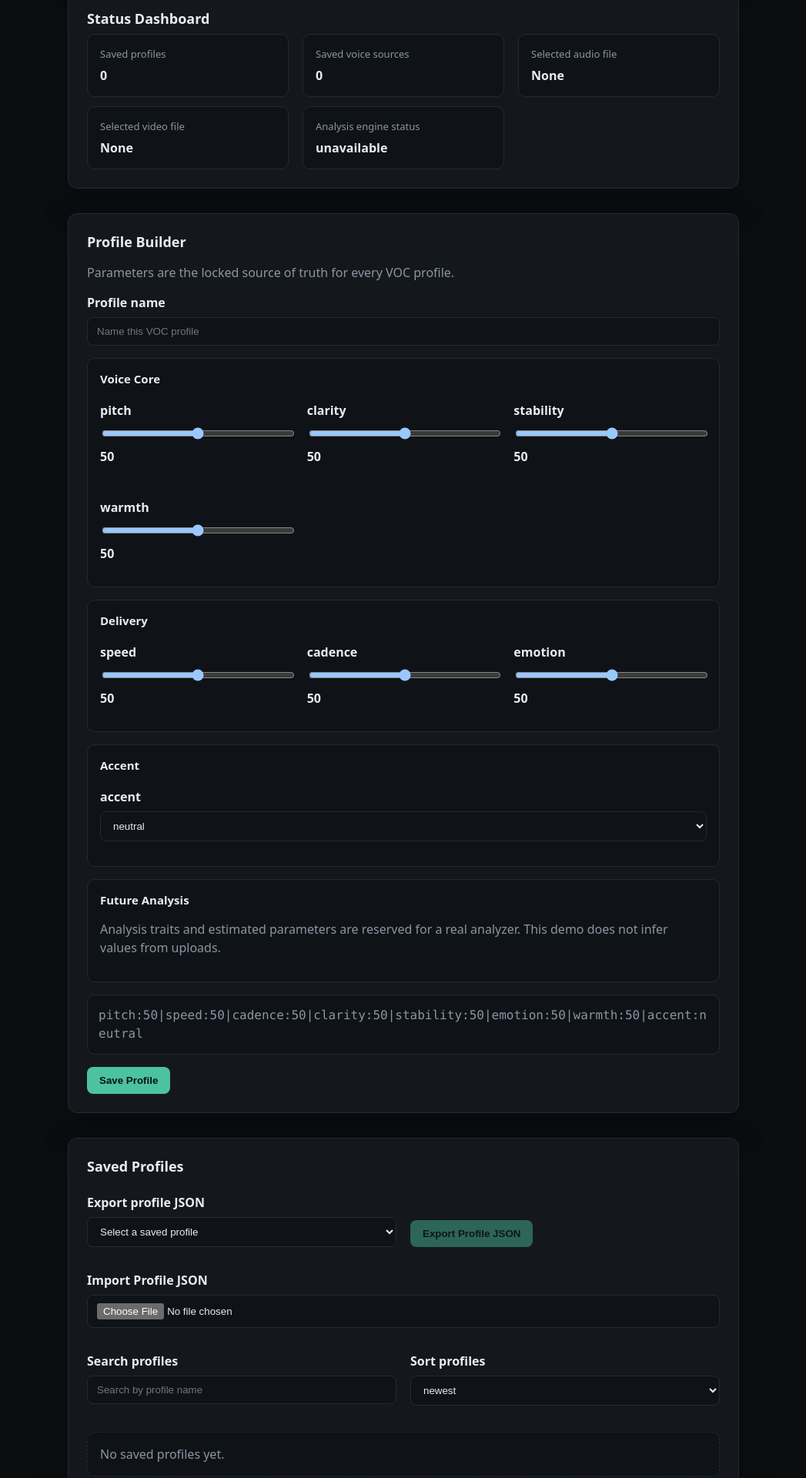
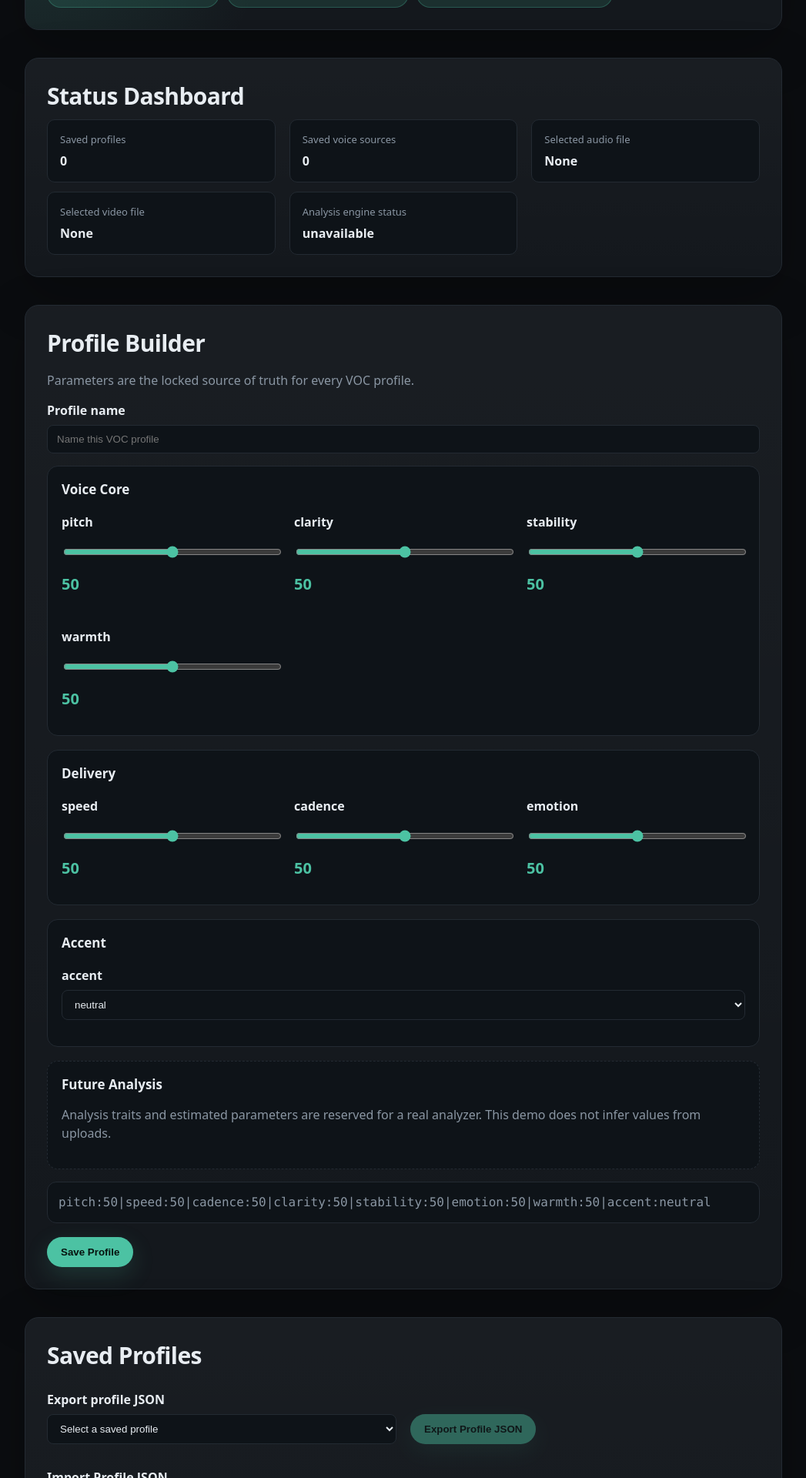
Before and after one commit to waraujobrand-ui/VOC, a React (Vite) app: page / in a window 1280 px wide. Shown: the part 720-2640 px from the top of the page at 77% size, without its empty margins (116-1163 px from the left). Built offline with nearby package versions, Linux system fonts and the light colour scheme.

Commit message:
VOC product experience pass 1

```diff
--- a/src/App.jsx
+++ b/src/App.jsx
@@ -494,7 +494,7 @@ export default function App() {
         </div>
       </section>
 
-      <section className="voc-card">
+      <section className="voc-card voc-builder-card">
         <h2>{activeView === 'profile_builder' ? 'Profile Builder' : 'Profile Schema'}</h2>
         <p>Parameters are the locked source of truth for every VOC profile.</p>
 
@@ -540,16 +540,16 @@ export default function App() {
                             updateParameter(key, event.target.value)
                           }
                         />
-                        <span>{parameters[key]}</span>
-                      </>
-                    )}
-                  </label>
+                  <span className="voc-param-value">{parameters[key]}</span>
+                </>
+              )}
+            </label>
                 ))}
               </div>
             </div>
           ))}
 
-          <div className="voc-parameter-group">
+          <div className="voc-parameter-group voc-future-analysis-group">
             <h3>Future Analysis</h3>
             <p>
               Analysis traits and estimated parameters are reserved for a real
@@ -561,7 +561,7 @@ export default function App() {
         <p className="voc-string">{createVocString(parameters)}</p>
 
         <div className="voc-button-group">
-          <button type="button" className="voc-button" onClick={saveProfile}>
+          <button type="button" className="voc-button voc-button-primary" onClick={saveProfile}>
             Save Profile
           </button>
 
@@ -600,7 +600,7 @@ export default function App() {
           <div className="voc-export-panel">
             <button
               type="button"
-              className="voc-button"
+              className="voc-button voc-button-primary"
               onClick={exportSelectedProfile}
               disabled={!selectedExportProfile}
             >
@@ -642,52 +642,84 @@ export default function App() {
         </div>
 
         {savedProfiles.length === 0 ? (
-          <p className="voc-empty-state">No saved profiles yet.</p>
+          <div className="voc-empty-state">
+            <h3>No saved profiles yet</h3>
+            <p>Start by uploading a source or manually setting parameters, then save your first VOC profile.</p>
+          </div>
         ) : filteredProfiles.length === 0 ? (
-          <p className="voc-empty-state">No saved profiles match this search.</p>
+          <div className="voc-empty-state">
+            <h3>No profile matches</h3>
+            <p>Try a different profile name or clear the search field.</p>
+          </div>
         ) : (
           <ul className="voc-list">
             {filteredProfiles.map((profile) => (
-              <li key={profile.id} className="voc-list-item">
-                <strong>{profile.name}</strong>
-                <p>Source voice ID / source_voice_id: {profile.source_voice_id || 'null'}</p>
-                <p>Base voice ID / base_voice_id: {profile.base_voice_id || 'null'}</p>
-                <p>created_at: {profile.created_at}</p>
-                <p>updated_at: {profile.updated_at}</p>
-                <p>Derived VOC string: {createVocString(profile.parameters)}</p>
-                <p>Parameters summary: {createParametersSummary(profile.parameters)}</p>
+              <li key={profile.id} className="voc-list-item voc-profile-card">
+                <div className="voc-card-heading-row">
+                  <div>
+                    <h3 className="voc-profile-name">{profile.name}</h3>
+                    <p className="voc-card-subtitle">Saved VOC profile</p>
+                  </div>
+                  <span className="voc-accent-pill">
+                    {profile.parameters?.accent ?? DEFAULT_PARAMETERS.accent}
+                  </span>
+                </div>
+
+                <div className="voc-profile-meta-grid">
+                  <p><span>source_voice_id</span>{profile.source_voice_id || 'null'}</p>
+                  <p><span>base_voice_id</span>{profile.base_voice_id || 'null'}</p>
+                  <p><span>created_at</span>{profile.created_at}</p>
+                  <p><span>updated_at</span>{profile.updated_at}</p>
+                </div>
+
+                <div className="voc-profile-section">
+                  <span className="voc-section-label">Derived VOC string</span>
+                  <p className="voc-string voc-profile-voc-string">{createVocString(profile.parameters)}</p>
+                </div>
+
+                <div className="voc-profile-section">
+                  <span className="voc-section-label">Parameters summary</span>
+                  <div className="voc-param-summary">
+                    {LOCKED_PARAMETERS.map((key) => (
+                      <span key={key}>
+                        <strong>{key}</strong>
+                        {profile.parameters?.[key] ?? DEFAULT_PARAMETERS[key]}
+                      </span>
+                    ))}
+                  </div>
+                </div>
                 <div className="voc-button-group">
                   <button
                     type="button"
-                    className="voc-button"
+                    className="voc-button voc-button-primary"
                     onClick={() => loadProfile(profile)}
                   >
                     Load
                   </button>
                   <button
                     type="button"
-                    className="voc-button"
+                    className="voc-button voc-button-danger"
                     onClick={() => deleteProfile(profile.id)}
                   >
                     Delete
                   </button>
                   <button
                     type="button"
-                    className="voc-button"
+                    className="voc-button voc-button-secondary"
                     onClick={() => duplicateProfile(profile)}
                   >
                     Duplicate
                   </button>
                   <button
                     type="button"
-                    className="voc-button"
+                    className="voc-button voc-button-secondary"
                     onClick={() => editProfile(profile)}
                   >
                     Edit
                   </button>
                   <button
                     type="button"
-                    className="voc-button"
+                    className="voc-button voc-button-secondary"
                     onClick={() => copyProfileVocString(profile)}
                   >
                     Copy VOC String
@@ -721,7 +753,7 @@ export default function App() {
         <div className="voc-button-group">
           <button
             type="button"
-            className="voc-button"
+            className="voc-button voc-button-primary"
             onClick={saveVoiceSource}
             disabled={!videoFileName && !audioFileName}
           >
@@ -754,43 +786,57 @@ export default function App() {
         </div>
 
         {savedVoices.length === 0 ? (
-          <p className="voc-empty-state">No saved voice sources yet.</p>
+          <div className="voc-empty-state">
+            <h3>No saved voice sources yet</h3>
+            <p>Start by uploading a source. VOC stores the filename only until a real analysis engine is connected.</p>
+          </div>
         ) : filteredVoices.length === 0 ? (
-          <p className="voc-empty-state">
-            No saved voice sources match this search.
-          </p>
+          <div className="voc-empty-state">
+            <h3>No source matches</h3>
+            <p>Try searching by source name or filename.</p>
+          </div>
         ) : (
           <ul className="voc-list">
             {filteredVoices.map((voice) => (
-              <li key={voice.id} className="voc-list-item">
-                <strong>{voice.name}</strong>
-                <p>Source type: {voice.source_type}</p>
-                <p>Source file: {voice.source_file_name}</p>
-                <p>Analysis status: {voice.analysis_status}</p>
-                <p>Analysis traits: {voice.analysis_traits || 'null'}</p>
-                <p>Estimated parameters: {voice.estimated_parameters || 'null'}</p>
-                <p>Analysis error: {voice.analysis_error || 'null'}</p>
-                <p>Base voice ID: {voice.base_voice_id || 'null'}</p>
-                <p>Created at: {voice.created_at}</p>
-                <p>Updated at: {voice.updated_at}</p>
+              <li key={voice.id} className="voc-list-item voc-voice-card">
+                <div className="voc-card-heading-row">
+                  <div>
+                    <span className="voc-source-type-badge">{voice.source_type}</span>
+                    <h3 className="voc-source-file-name">{voice.source_file_name}</h3>
+                  </div>
+                  <span className="voc-status-pill">{voice.analysis_status}</span>
+                </div>
+
+                <div className="voc-profile-meta-grid">
+                  <p><span>name</span>{voice.name}</p>
+                  <p><span>base_voice_id</span>{voice.base_voice_id || 'null'}</p>
+                  <p><span>created_at</span>{voice.created_at}</p>
+                  <p><span>updated_at</span>{voice.updated_at}</p>
+                </div>
+
+                <div className="voc-analysis-grid">
+                  <p><span>analysis_traits</span>{voice.analysis_traits || 'null'}</p>
+                  <p><span>estimated_parameters</span>{voice.estimated_parameters || 'null'}</p>
+                  <p><span>analysis_error</span>{voice.analysis_error || 'null'}</p>
+                </div>
                 <div className="voc-button-group">
                   <button
                     type="button"
-                    className="voc-button"
+                    className="voc-button voc-button-primary"
                     onClick={() => loadVoiceSource(voice)}
                   >
                     Load Source
                   </button>
                   <button
                     type="button"
-                    className="voc-button"
+                    className="voc-button voc-button-danger"
                     onClick={() => deleteVoiceSource(voice.id)}
                   >
                     Delete Source
                   </button>
                   <button
                     type="button"
-                    className="voc-button"
+                    className="voc-button voc-button-secondary"
                     onClick={() => createProfileFromSource(voice)}
                   >
                     Create Profile
--- a/src/styles.css
+++ b/src/styles.css
@@ -1,10 +1,14 @@
 :root {
   --bg: #0b0d10;
   --surface: #14181d;
+  --surface-strong: #182028;
   --border: #232a32;
+  --border-strong: #33404c;
   --text: #e8edf2;
   --muted: #8a96a3;
   --accent: #4cc2a3;
+  --accent-soft: rgba(76, 194, 163, 0.14);
+  --danger: #ff7a7a;
   font-family: ui-sans-serif, system-ui, -apple-system, "Segoe UI", Roboto, sans-serif;
   color-scheme: dark;
 }
@@ -23,18 +27,19 @@ body,
 }
 
 .voc-app {
-  max-width: 920px;
+  max-width: 1040px;
   margin: 0 auto;
-  padding: 64px 24px;
+  padding: 72px 28px;
   display: flex;
   flex-direction: column;
-  gap: 32px;
+  gap: 36px;
 }
 
 .voc-header h1 {
   margin: 0;
-  font-size: 32px;
+  font-size: clamp(36px, 6vw, 58px);
   letter-spacing: -0.02em;
+  line-height: 0.95;
 }
 
 .voc-brand {
@@ -51,10 +56,11 @@ body,
   color: #06120e;
   display: flex;
   font-weight: 900;
-  height: 56px;
+  box-shadow: 0 0 36px rgba(76, 194, 163, 0.25);
+  height: 64px;
   justify-content: center;
   letter-spacing: -0.08em;
-  width: 56px;
+  width: 64px;
 }
 
 .voc-version {
@@ -68,7 +74,8 @@ body,
 }
 
 .voc-tagline {
-  margin: 4px 0 0;
+  font-size: 18px;
+  margin: 8px 0 0;
   color: var(--muted);
 }
 
@@ -80,8 +87,8 @@ body,
 }
 
 .voc-badge {
-  background: #101419;
-  border: 1px solid var(--border);
+  background: var(--accent-soft);
+  border: 1px solid rgba(76, 194, 163, 0.28);
   border-radius: 999px;
   color: var(--accent);
   font-size: 13px;
@@ -90,20 +97,28 @@ body,
 }
 
 .voc-card {
-  background: var(--surface);
+  background: linear-gradient(180deg, rgba(255,255,255,0.025), rgba(255,255,255,0)) var(--surface);
   border: 1px solid var(--border);
-  border-radius: 12px;
-  padding: 24px;
-  box-shadow: 0 18px 48px rgba(0, 0, 0, 0.18);
+  border-radius: 18px;
+  padding: 28px;
+  box-shadow: 0 22px 70px rgba(0, 0, 0, 0.22);
+  transition: border-color 160ms ease, box-shadow 160ms ease, transform 160ms ease;
+}
+
+.voc-card:hover {
+  border-color: var(--border-strong);
+  box-shadow: 0 26px 80px rgba(0, 0, 0, 0.28);
 }
 
 .voc-card h2 {
-  margin: 0 0 8px;
-  font-size: 18px;
+  margin: 0 0 10px;
+  font-size: clamp(22px, 3vw, 30px);
+  letter-spacing: -0.02em;
 }
 
 .voc-card h3 {
-  font-size: 15px;
+  color: var(--text);
+  font-size: 17px;
   margin: 0 0 4px;
 }
 
@@ -139,14 +154,24 @@ body,
 .voc-field input,
 .voc-field select {
   width: 100%;
-  background: #0f1318;
+  background: #0e1318;
   border: 1px solid var(--border);
   border-radius: 8px;
   color: var(--text);
   padding: 10px 12px;
+  transition: border-color 160ms ease, box-shadow 160ms ease;
+}
+
+.voc-field input:focus,
+.voc-field select:focus {
+  border-color: var(--accent);
+  box-shadow: 0 0 0 3px rgba(76, 194, 163, 0.16);
+  outline: none;
 }
 
 .voc-field input[type="range"] {
+  accent-color: var(--accent);
+  min-height: 36px;
   padding: 0;
 }
 
@@ -160,14 +185,24 @@ body,
 
 .voc-parameter-groups {
   display: grid;
-  gap: 16px;
+  gap: 18px;
 }
 
 .voc-parameter-group {
-  background: #0f1318;
+  background: #0e1318;
   border: 1px solid var(--border);
-  border-radius: 10px;
-  padding: 16px;
+  border-radius: 14px;
+  padding: 18px;
+}
+
+.voc-param-value {
+  color: var(--accent);
+  font-size: 20px;
+  font-weight: 800;
+}
+
+.voc-future-analysis-group {
+  border-style: dashed;
 }
 
 .voc-export-panel {
@@ -177,7 +212,7 @@ body,
 }
 
 .voc-status-item {
-  background: #0f1318;
+  background: #0e1318;
   border: 1px solid var(--border);
   border-radius: 10px;
   padding: 16px;
@@ -197,9 +232,9 @@ body,
 }
 
 .voc-string {
-  background: #0f1318;
+  background: #0e1318;
   border: 1px solid var(--border);
-  border-radius: 10px;
+  border-radius: 12px;
   color: var(--text);
   font-family: ui-monospace, SFMono-Regular, Consolas, monospace;
   overflow-wrap: anywhere;
@@ -209,17 +244,26 @@ body,
 .voc-list {
   display: flex;
   flex-direction: column;
-  gap: 14px;
+  gap: 20px;
   list-style: none;
   margin: 18px 0 0;
   padding: 0;
 }
 
 .voc-list-item {
-  background: #101419;
+  background:
+    radial-gradient(circle at top right, rgba(76, 194, 163, 0.08), transparent 34%),
+    var(--surface-strong);
   border: 1px solid var(--border);
-  border-radius: 10px;
-  padding: 16px;
+  border-radius: 18px;
+  padding: 22px;
+  transition: border-color 160ms ease, box-shadow 160ms ease, transform 160ms ease;
+}
+
+.voc-list-item:hover {
+  border-color: rgba(76, 194, 163, 0.32);
+  box-shadow: 0 18px 48px rgba(0, 0, 0, 0.2);
+  transform: translateY(-1px);
 }
 
 .voc-list-item strong {
@@ -230,23 +274,36 @@ body,
 .voc-button-group {
   display: flex;
   flex-wrap: wrap;
-  gap: 10px;
-  margin-top: 16px;
+  gap: 12px;
+  margin-top: 18px;
 }
 
 .voc-button {
+  background: #26313b;
+  color: var(--text);
+  border: 1px solid transparent;
+  border-radius: 999px;
+  padding: 11px 17px;
+  font-weight: 600;
+  cursor: pointer;
+  transition: transform 140ms ease, filter 140ms ease, box-shadow 140ms ease, background 140ms ease;
+}
+
+.voc-button-primary {
   background: var(--accent);
   color: #06120e;
-  border: 0;
-  border-radius: 8px;
-  padding: 10px 16px;
-  font-weight: 600;
-  cursor: pointer;
+  box-shadow: 0 10px 30px rgba(76, 194, 163, 0.18);
 }
 
 .voc-button-secondary {
   background: #2a333d;
   color: var(--text);
+}
+
+.voc-button-danger {
+  background: rgba(255, 122, 122, 0.12);
+  border-color: rgba(255, 122, 122, 0.2);
+  color: #ffc4c4;
 }
 
 .voc-button:disabled {
@@ -256,24 +313,164 @@ body,
 
 .voc-button:hover {
   filter: brightness(1.05);
+  transform: translateY(-1px);
+}
+
+.voc-button:active {
+  transform: translateY(0) scale(0.98);
 }
 
 .voc-empty-state {
-  background: #0f1318;
+  align-items: center;
+  background: #0e1318;
   border: 1px dashed var(--border);
-  border-radius: 10px;
+  border-radius: 16px;
   color: var(--muted);
+  display: flex;
+  flex-direction: column;
   margin: 18px 0 0;
-  padding: 16px;
+  min-height: 150px;
+  justify-content: center;
+  padding: 28px;
+  text-align: center;
+}
+
+.voc-empty-state h3 {
+  margin-bottom: 6px;
+}
+
+.voc-empty-state p {
+  margin: 0;
+  max-width: 460px;
 }
 
 .voc-copy-confirmation {
+  animation: vocFadeConfirm 1800ms ease forwards;
   color: var(--accent);
   font-weight: 700;
   margin-bottom: 0;
 }
 
+.voc-card-heading-row {
+  align-items: flex-start;
+  display: flex;
+  gap: 18px;
+  justify-content: space-between;
+  margin-bottom: 18px;
+}
+
+.voc-profile-name,
+.voc-source-file-name {
+  color: var(--text);
+  font-size: clamp(22px, 3vw, 28px);
+  letter-spacing: -0.02em;
+  margin: 6px 0 0;
+  overflow-wrap: anywhere;
+}
+
+.voc-card-subtitle,
+.voc-section-label {
+  color: var(--muted);
+  display: block;
+  font-size: 12px;
+  font-weight: 800;
+  letter-spacing: 0.08em;
+  margin: 0;
+  text-transform: uppercase;
+}
+
+.voc-accent-pill,
+.voc-source-type-badge,
+.voc-status-pill {
+  background: var(--accent-soft);
+  border: 1px solid rgba(76, 194, 163, 0.28);
+  border-radius: 999px;
+  color: var(--accent);
+  font-size: 12px;
+  font-weight: 800;
+  letter-spacing: 0.04em;
+  padding: 8px 11px;
+  text-transform: uppercase;
+  white-space: nowrap;
+}
+
+.voc-source-type-badge {
+  display: inline-block;
+}
+
+.voc-status-pill {
+  background: rgba(255, 255, 255, 0.06);
+  color: var(--muted);
+}
+
+.voc-profile-meta-grid,
+.voc-analysis-grid,
+.voc-param-summary {
+  display: grid;
+  gap: 10px;
+  grid-template-columns: repeat(auto-fit, minmax(190px, 1fr));
+}
+
+.voc-profile-meta-grid p,
+.voc-analysis-grid p,
+.voc-param-summary span {
+  background: rgba(11, 13, 16, 0.55);
+  border: 1px solid rgba(255, 255, 255, 0.04);
+  border-radius: 12px;
+  margin: 0;
+  overflow-wrap: anywhere;
+  padding: 12px;
+}
+
+.voc-profile-meta-grid span,
+.voc-analysis-grid span,
+.voc-param-summary strong {
+  color: var(--muted);
+  display: block;
+  font-size: 11px;
+  font-weight: 800;
+  letter-spacing: 0.08em;
+  margin-bottom: 5px;
+  text-transform: uppercase;
+}
+
+.voc-profile-section {
+  margin-top: 18px;
+}
+
+.voc-profile-voc-string {
+  border-color: rgba(76, 194, 163, 0.22);
+  color: var(--text);
+  font-weight: 700;
+  margin: 8px 0 0;
+}
+
+.voc-analysis-grid {
+  margin-top: 18px;
+}
+
+@keyframes vocFadeConfirm {
+  0% {
+    opacity: 0;
+    transform: translateY(4px);
+  }
+  15%,
+  75% {
+    opacity: 1;
+    transform: translateY(0);
+  }
+  100% {
+    opacity: 0;
+    transform: translateY(-4px);
+  }
+}
+
 @media (max-width: 640px) {
+  .voc-app {
+    gap: 22px;
+    padding: 28px 14px;
+  }
+
   .voc-brand {
     grid-template-columns: auto 1fr;
   }
@@ -282,4 +479,26 @@ body,
     grid-column: 1 / -1;
     width: fit-content;
   }
+
+  .voc-card {
+    border-radius: 15px;
+    padding: 18px;
+  }
+
+  .voc-card-heading-row {
+    flex-direction: column;
+  }
+
+  .voc-button {
+    justify-content: center;
+    width: 100%;
+  }
+
+  .voc-button-group {
+    width: 100%;
+  }
+
+  .voc-field input[type="range"] {
+    min-height: 44px;
+  }
 }
```
